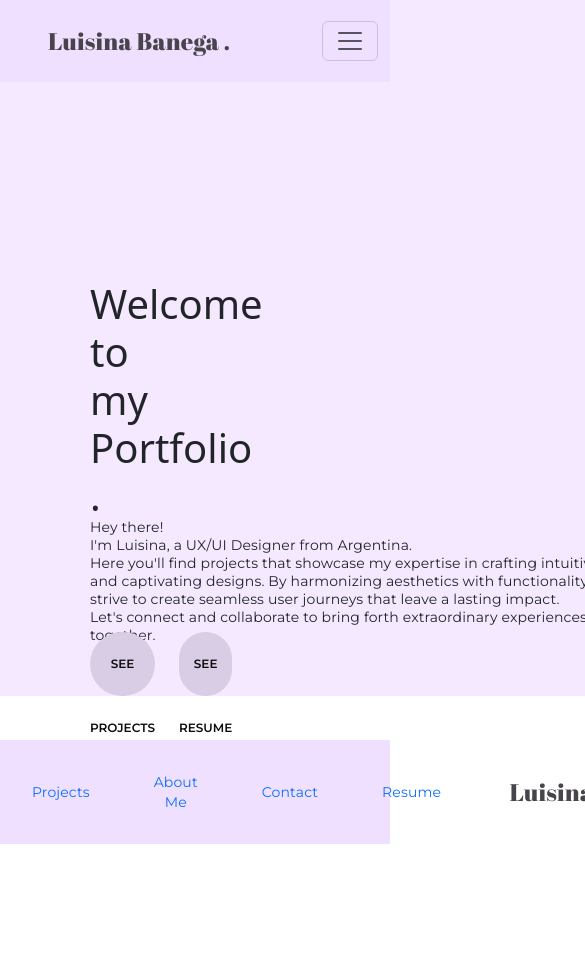
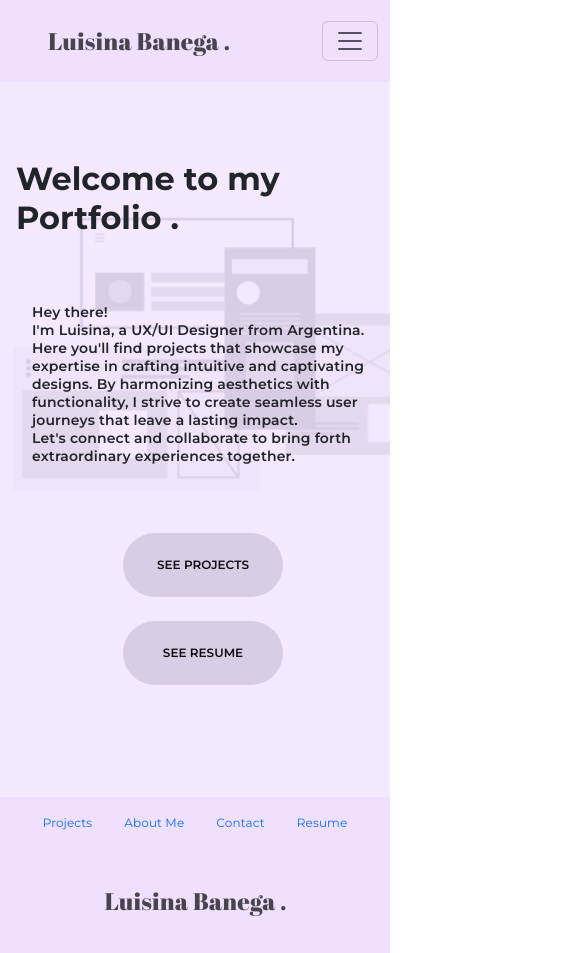
Before and after one commit to luisinabanega/PF-Banega, a plain HTML site: page index.html in a window 390 px wide. Shown: the top 953 px of the page, 585 px wide, since content can reach past the window. Before the commit the page ends 844 px from the top, so only its background shows below. Drawn offline with nearby package versions, Linux system fonts and the light colour scheme.

Commit message:
Responsive en home y projects

```diff
--- a/css/style.css
+++ b/css/style.css
@@ -21,11 +21,18 @@ html {
     font-weight: bold;
     font-style: normal;
 }
+.body-con-footer {
+    display: flex;
+    flex-direction: column;
+    gap: 112px;
+    }
 nav {
     background-color: #F0E0FF;
     position: fixed;
+    width: 100%;
 }
 h1 {
+    font-family: 'montserrat-bold';
     font-size: 40px;
 }
 ul {
@@ -60,26 +67,30 @@ body {
     background-repeat: no-repeat;
 }
 h2 {
-    padding: 84px 0 0 90px;
+    font-family: 'montserrat-bold';
     font-size: 20px;
+    padding: 28px 0 28px 90px;
+}
+.welcome {
+    display: grid;
+    grid-row: auto;
+    row-gap: 24px;
+    padding-left: 90px;
+}
+.welcome-cuerpo {
+    display: flex;
+    flex-direction: column;
+    padding-left: 94px;
+    gap: 24px;
 }
 .texto-bienvenida {
     display: flex;
-    width: 538px;
-    height: 88px;
-    flex-direction: column;
-    justify-content: center;
-    flex-shrink: 0;
+    width: 50%;
     font-size: 14px;
     font-style: normal;
     font-weight: 500;
     line-height: normal;
     letter-spacing: 0.14px;
-}
-#welcome {
-    text-align: left;
-    width: 50%;
-    padding: 150px 0 0 90px;
 }
 p {
     font-family: 'montserrat-regular';
@@ -151,14 +162,94 @@ a {
 }
 footer {
     background-color: #F0E0FF;
-    position: fixed;
-    bottom: 0;
-    left: 0;
     width: 100%;
     display: flex;
     justify-content: space-between;
 }
-#footer-nav {
+.footer-nav {
     display: flex;
     justify-content: start;
 }
+.footer-item {
+    font-size: 12px;
+}
+footer img {
+    height: 104px;
+    width: 255px;
+}
+@media (max-width: 412px) {
+    body {
+        background-image: url('../images/fondo-mobile.png');
+        background-size: cover;
+        background-repeat: no-repeat;
+    }
+    h1 {
+        font-size: 32px;
+    }
+    h2 {
+        font-size: 20px;
+        padding: 32px 0 24px 16px;
+    }
+    .welcome {
+        display: grid;
+        grid-row: auto;
+        row-gap: 24px;
+        padding-top: 40px;
+        padding-inline: 16px;
+    }
+    .welcome-cuerpo {
+        display: flex;
+        flex-direction: column;
+        padding: 16px 0 0 16px;
+        gap: 52px;
+    }
+    .texto-bienvenida {
+        font-family: 'montserrat-semibold';
+        display: flex;
+        width: 100%;
+        font-size: 14px;
+        font-style: normal;
+        font-weight: 500;
+        line-height: normal;
+        letter-spacing: 0.14px;
+    }
+    .button-link {
+        width: 160px;
+    }
+    .botones-inicio {
+        display: flex;
+        flex-direction: column;
+        align-items: center;
+        gap: 24px;
+    }
+    .projects-img {
+        display: flex;
+        flex-direction: column;
+        justify-content: center;
+        align-items: center;
+        gap: 8px;
+    }
+    .projects-img img {
+        display: flex;
+        max-width: 328px;
+        max-height: 224px;
+    }
+    footer {
+        background-color: #F0E0FF;
+        width: 100%;
+        display: flex;
+        flex-direction: column;
+        justify-content: center;
+        align-items: center;
+    }
+    .footer-nav {
+        display: flex;
+        justify-content: center;
+    }
+    .footer-item {
+        font-size: 12px;
+    }
+    li {
+        padding: 16px;
+    }
+}
--- a/index.html
+++ b/index.html
@@ -35,13 +35,15 @@
             </div>
         </nav>
     </header>
-    <section id="welcome">
+    <div class="body-con-footer">
+    <section class="welcome">
         <h1>
             <br>
             Welcome to my
             <br>
             Portfolio .
         </h1>
+        <div class="welcome-cuerpo">
             <p class="texto-bienvenida">
                 <br>
                 Hey there!
@@ -52,20 +54,22 @@
                 <br>
                 Let's connect and collaborate to bring forth extraordinary experiences together.
             </p>
-        <section class='botones-inicio'>
+            <div class='botones-inicio'>
                 <a href="pages/projects/projects.html" class="button-link">SEE PROJECTS</a>
                 <a href="pages/resume/resume.html" class="button-link">SEE RESUME</a>
-        </section>
+            </div>
+        </div>
     </section>
     <footer>
-        <ul id="footer-nav">
-            <li><a href="pages/projects/projects.html">Projects</a></li>
-            <li><a href="pages/about-me/about-me.html">About Me</a></li>
-            <li><a href="pages/contact/contact.html">Contact</a></li>
-            <li><a href="pages/resume/resume.html">Resume</a></li>
+        <ul class="footer-nav">
+            <li class="footer-item"><a href="pages/projects/projects.html">Projects</a></li>
+            <li class="footer-item"><a href="pages/about-me/about-me.html">About Me</a></li>
+            <li class="footer-item"><a href="pages/contact/contact.html">Contact</a></li>
+            <li class="footer-item"><a href="pages/resume/resume.html">Resume</a></li>
         </ul>
-        <a href="#"><img src="images/logo-footer.png" alt="logo-footer" height="104px" width="255px"/></a>
+        <a href="#"><img src="images/logo-footer.png" alt="logo-footer"/></a>
     </footer>
     <script src="https://cdn.jsdelivr.net/npm/bootstrap@5.3.0/dist/js/bootstrap.bundle.min.js" integrity="sha384-geWF76RCwLtnZ8qwWowPQNguL3RmwHVBC9FhGdlKrxdiJJigb/j/68SIy3Te4Bkz" crossorigin="anonymous"></script>
+    </div>
 </body>
 </html>
```
Also changed, not shown: pages/about-me/about-me.html (+10 -7 lines), pages/contact/contact.html (+10 -7 lines), pages/projects/projects.html (+14 -11 lines), pages/resume/resume.html (+10 -7 lines), images/fondo-mobile.png (added). Lines whose indentation alone changed are shown as unchanged.
